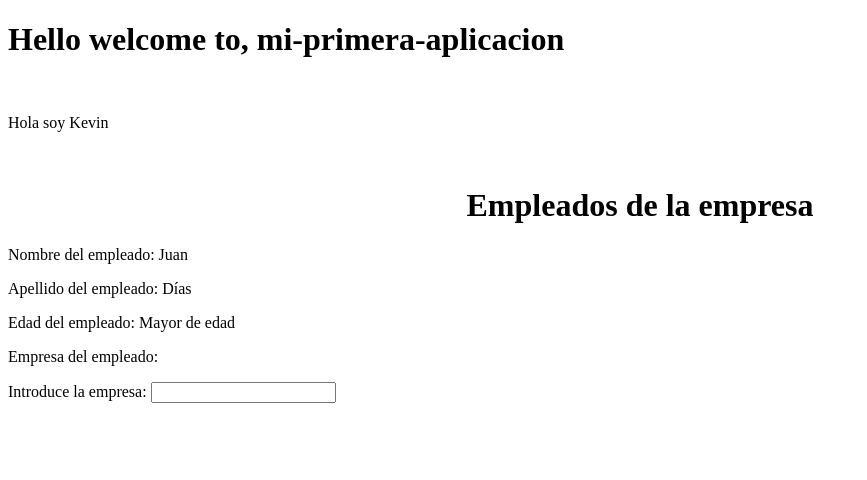
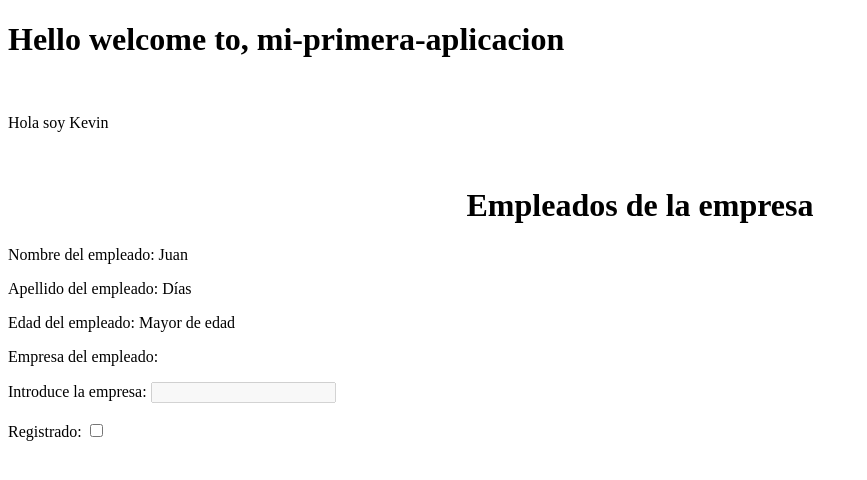
Before and after one commit to Kevin101093/curso-angular, an Angular app in the folder mi-primera-aplicacion/: page / in a window 1280 px wide. Shown: the top 480 px of the page, without its empty margins (0-867 px from the left). Built offline with nearby package versions, Linux system fonts and the light colour scheme.

Commit message:
Ejemplo de la utilidad property bidding.

```diff
--- a/mi-primera-aplicacion/src/app/empleado/empleado.component.html
+++ b/mi-primera-aplicacion/src/app/empleado/empleado.component.html
@@ -3,7 +3,11 @@
 <p>Edad del empleado: {{edad < 18 ? "Menor de edad" : "Mayor de edad"}}</p>
 <p>Empresa del empleado: {{empresa.value}}</p>
 
-Introduce la empresa: <input type="text" name="" id="" #empresa (keyup)="0">
+Introduce la empresa: <input type="text" name="" id="" #empresa (keyup)="0" [disabled] = habilitacionCuadroTexto>
 
 <br>
 <br>
+
+Registrado: <input type="checkbox" name="" id="registro" [checked] = 'usuRegistrado'>
+
+{{getRegistroUsuario()}}
--- a/mi-primera-aplicacion/src/app/empleado/empleado.component.ts
+++ b/mi-primera-aplicacion/src/app/empleado/empleado.component.ts
@@ -21,4 +21,12 @@ export class EmpleadoComponent {
   }
    */
 
+  habilitacionCuadroTexto = true;
+
+  usuRegistrado = false;
+
+  getRegistroUsuario(){
+    this.usuRegistrado = false;
+  }
+
 }
```
